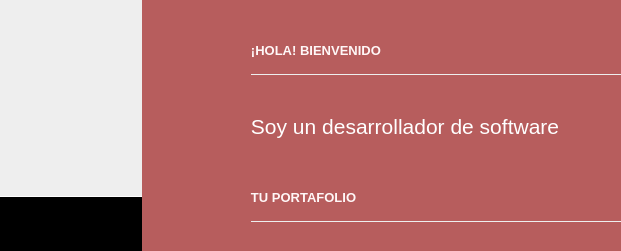
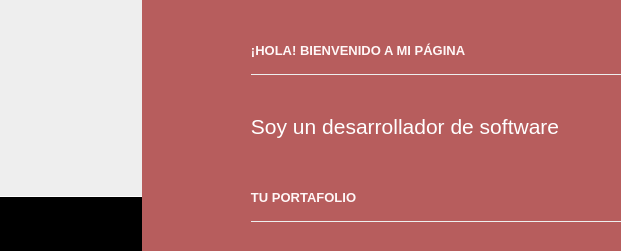
Before and after one commit to jorgeali/mejorandogit, a plain HTML site: page index.html in a window 1280 px wide. Shown: the top 251 px of the page, 242-863 px from the left. Drawn offline with Linux system fonts and the light colour scheme.

Commit message:
Agregue a mi pagina y deje el hola

```diff
--- a/index.html
+++ b/index.html
@@ -69,7 +69,7 @@
   <div class="layout-principal">
     <div class="bloque">
       <!-- 4º Commit - Tu presentación -->
-      <h3>¡Hola! Bienvenido</h3>
+      <h3>¡Hola! Bienvenido a mi página</h3>
       <p>Soy un desarrollador de software</p>
     </div>
 
```
